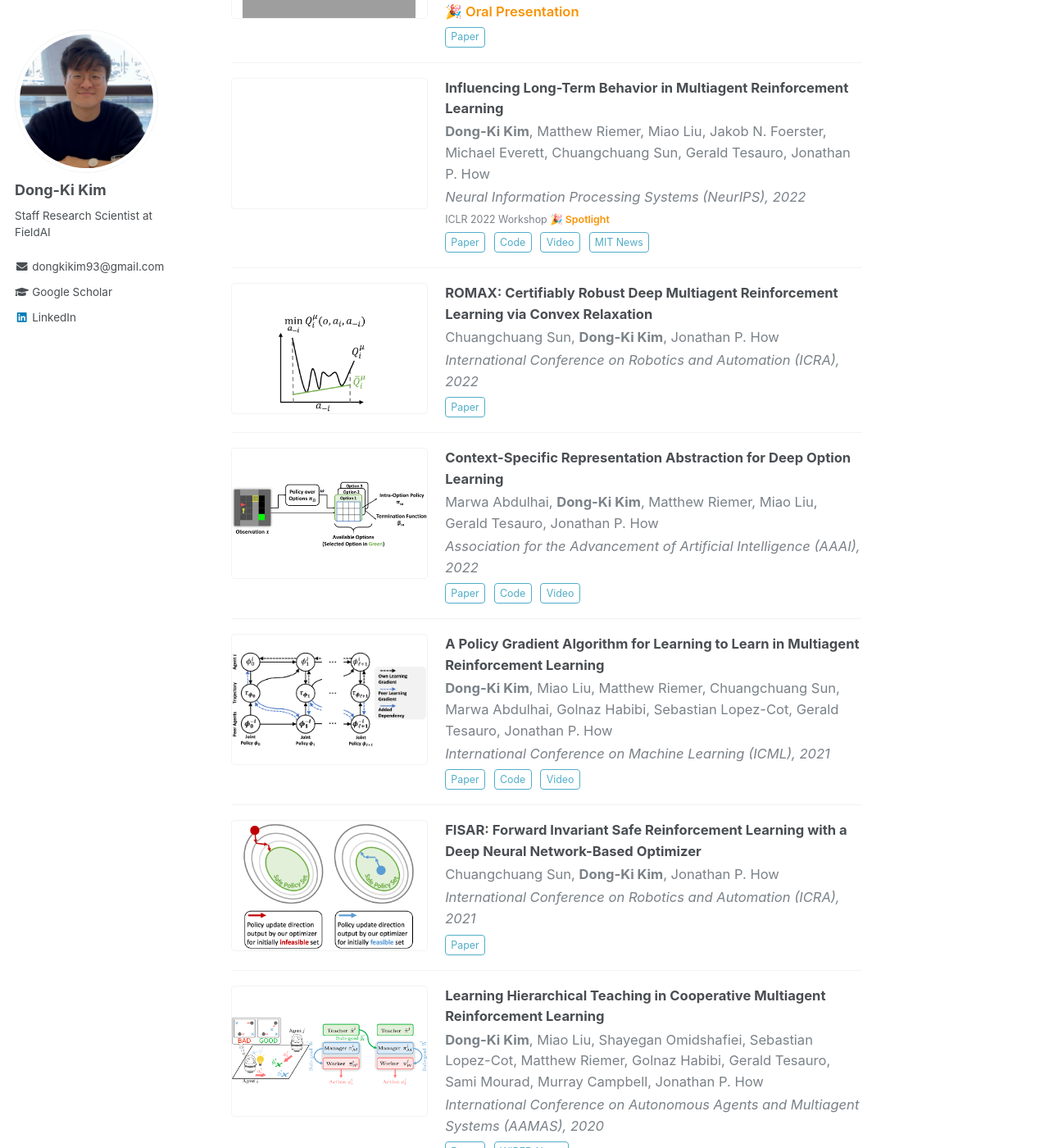
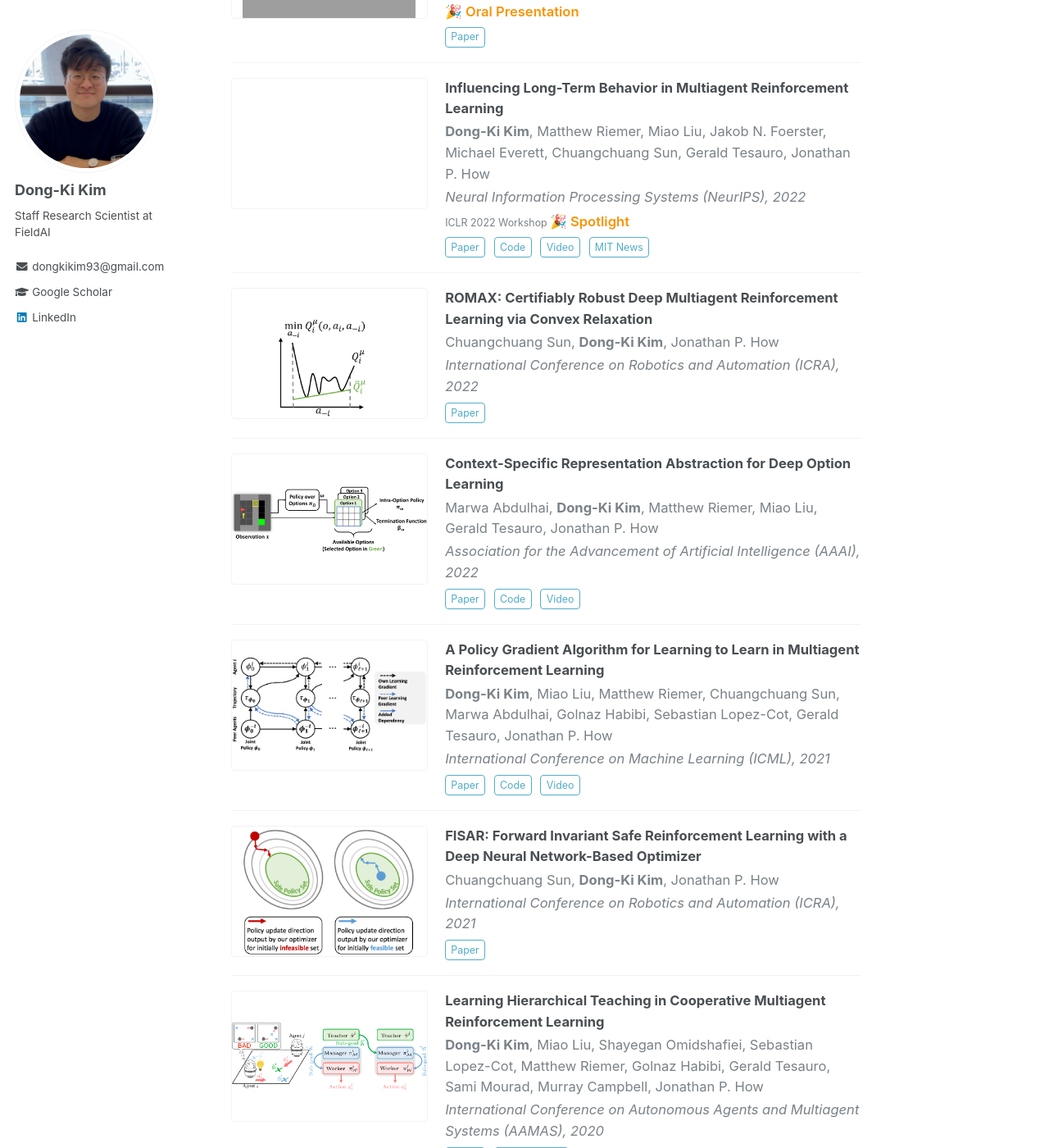
Before and after one commit to dkkim93/dkkim93.github.io, a Jekyll site: the page built from _pages/about.md, in a window 1280 px wide and 1400 px high, scrolled down 4392 px. Shown: the whole window at 82% size. Built offline with Jekyll 4.4.1, drawn with Linux system fonts in a browser that asks for light colours; grey boxes are pictures that could not be loaded.

Commit message:
match font size

```diff
--- a/_sass/_publications.scss
+++ b/_sass/_publications.scss
@@ -119,6 +119,12 @@
     color: $gray;
     margin-top: 0.2em;
     display: block;
+
+    // Match font size to standalone .pub-award (e.g. Oral Presentation): .pub-note
+    // uses $type-size-6; scale nested award back to .pub-text body size.
+    .pub-award {
+      font-size: calc(1em / 0.75); // keep 0.75 in sync with $type-size-6
+    }
   }
 }
 
```
